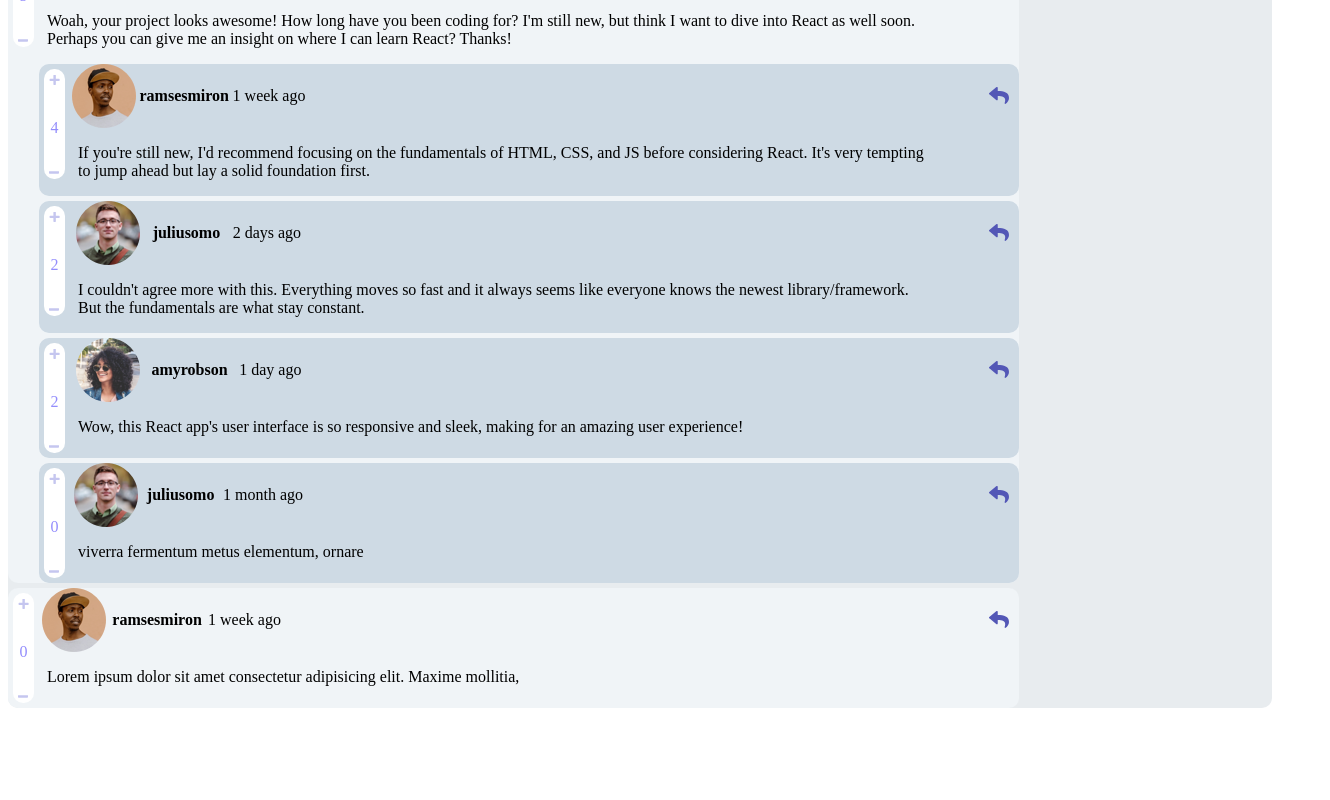
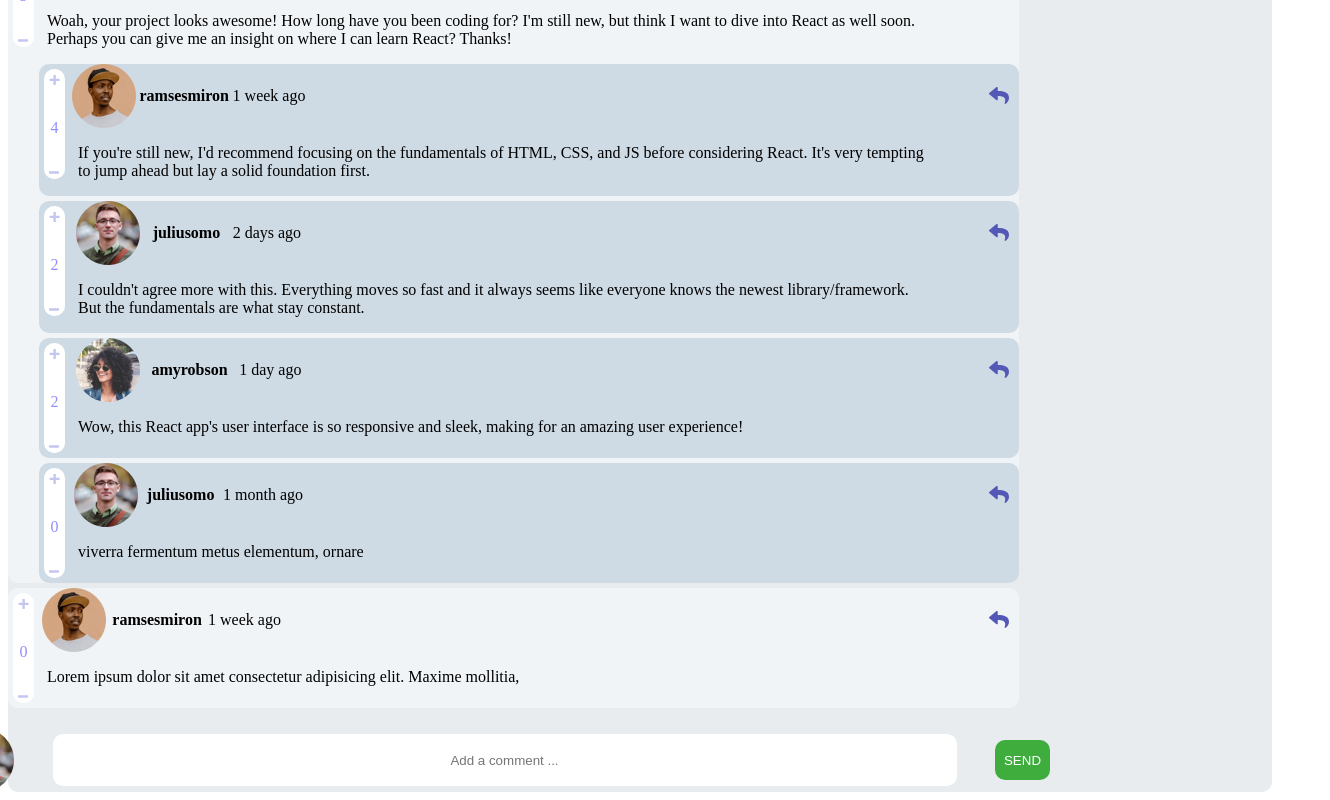
Before and after one commit to shahrzadJavadiKoushesh/AsanPadrakht-Internship, an Angular app in the folder observableInteractiveCommentSection/: page / in a window 1280 px wide. Shown: the part 218-1018 px from the top of the page, 1330 px wide, since content can reach past the window. Before the commit the page ends 934 px from the top, so only its background shows below. Built offline with nearby package versions, Linux system fonts and the light colour scheme.

Commit message:
add add-comment component

```diff
--- /dev/null
+++ b/observableInteractiveCommentSection/src/app/add-comment/add-comment.component.html
@@ -0,0 +1,7 @@
+<div class="comment">
+    <img src="../../assets/images/avatars/image-juliusomo.webp" alt="">
+    <form [formGroup]="commentInput">
+        <input type="text" placeholder="Add a comment ..." formControlName="comment" class="input">
+    </form>
+    <button  [disabled]="!commentInput.valid" class="send-btn">SEND</button>
+</div>
--- /dev/null
+++ b/observableInteractiveCommentSection/src/app/add-comment/add-comment.component.scss
@@ -0,0 +1,27 @@
+.comment {
+    width: 1100px;
+    margin-right: 280px;
+    display: flex;
+    justify-content: space-between;
+    align-items: center;
+    margin-top: 20px;
+
+    .input {
+        width: 900px;
+        height: 50px;
+        border-radius: 10px;
+        text-align: center;
+        outline: none;
+        border: none;
+    }
+
+    .send-btn {
+        width: 5%;
+        height: 40px;
+        border-radius: 10px;
+        border: none;
+        cursor: pointer;
+        background-color: rgb(62, 173, 62);
+        color: #fff;
+    }
+}
--- /dev/null
+++ b/observableInteractiveCommentSection/src/app/add-comment/add-comment.component.ts
@@ -0,0 +1,19 @@
+import { Component } from '@angular/core';
+import { FormBuilder, Validators } from '@angular/forms';
+
+
+@Component({
+  selector: 'app-add-comment',
+  templateUrl: './add-comment.component.html',
+  styleUrls: ['./add-comment.component.scss']
+})
+export class AddCommentComponent {
+
+  constructor(private fb: FormBuilder){}
+
+  commentInput = this.fb.group({
+    comment: [null, [Validators.required]],
+    parentId: [null],
+  })
+
+}
--- a/observableInteractiveCommentSection/src/app/app.component.html
+++ b/observableInteractiveCommentSection/src/app/app.component.html
@@ -1,3 +1,4 @@
 <div class="comments">
     <app-comment-list></app-comment-list>
+    <app-add-comment></app-add-comment>
 </div>
--- a/observableInteractiveCommentSection/src/app/app.component.scss
+++ b/observableInteractiveCommentSection/src/app/app.component.scss
@@ -1,5 +1,6 @@
 .comments {
     display: flex;
+    flex-direction: column;
     justify-content: center;
     align-items: center;
     background-color: #dee4e8af;
--- a/observableInteractiveCommentSection/src/app/app.module.ts
+++ b/observableInteractiveCommentSection/src/app/app.module.ts
@@ -4,15 +4,19 @@ import { BrowserModule } from '@angular/platform-browser';
 import { AppRoutingModule } from './app-routing.module';
 import { AppComponent } from './app.component';
 import { CommentListComponent } from './comment-list/comment-list.component';
+import { AddCommentComponent } from './add-comment/add-comment.component';
+import { ReactiveFormsModule } from '@angular/forms';
 
 @NgModule({
   declarations: [
     AppComponent,
     CommentListComponent,
+    AddCommentComponent,
   ],
   imports: [
     BrowserModule,
-    AppRoutingModule
+    AppRoutingModule,
+    ReactiveFormsModule,
   ],
   providers: [],
   bootstrap: [AppComponent]
```
Also changed, not shown: 1 other file (tests, documents, lock files or other folders).
